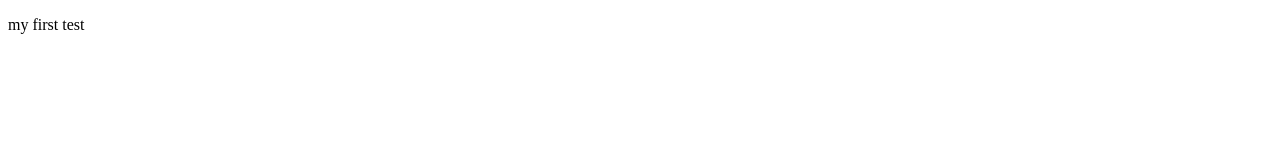
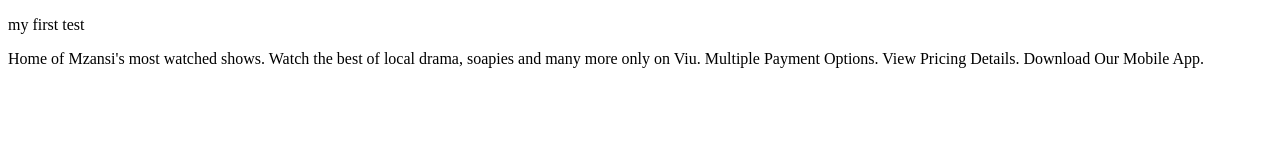
Before and after one commit to nellencr/test, a plain HTML site: page index.html in a window 1280 px wide. Drawn offline with Linux system fonts and the light colour scheme.

Commit message:
file edited

```diff
--- a/index.html
+++ b/index.html
@@ -4,5 +4,9 @@
     <body>
 
         <p> my first test</p>
+        <p>
+            Home of Mzansi's most watched shows. Watch the best of local drama, soapies and many more only on Viu. Multiple Payment Options.
+            View Pricing Details. Download Our Mobile App.
+        </p>
     </body>
 </html>
```
